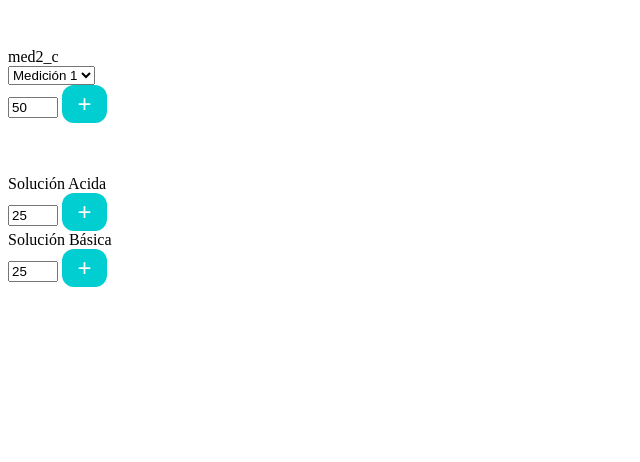
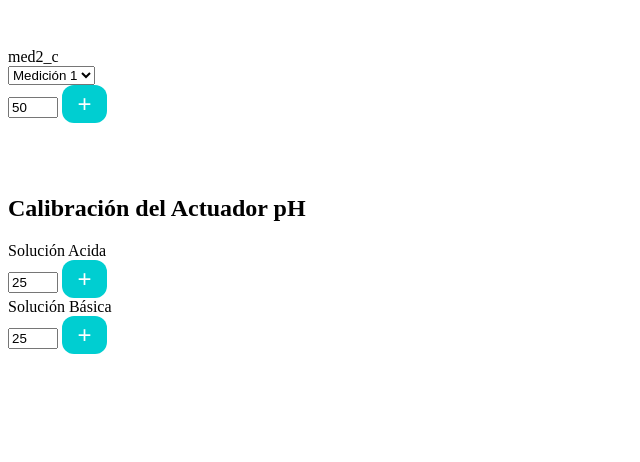
Before and after one commit to hooper2chile/biocl_system, a Flask app: page /calibrar in a window 1280 px wide. Shown: the part 476-938 px from the top of the page, without its empty margins (0-640 px from the left). Run offline with Flask 2, Linux system fonts and the light colour scheme; parts of the project's set-up code (start-up, migrations or seed data) failed here and were passed over.

Commit message:
calibrar actuador test .....

```diff
--- a/templates/calibrar.html
+++ b/templates/calibrar.html
@@ -115,6 +115,7 @@
 
 
 <!calibrar_actuacion>
+<h2>Calibración del Actuador pH</h2>
 <form id="calibrar_u" method="POST" action='#'>
 
     <div> Solución Acida</div>
```
